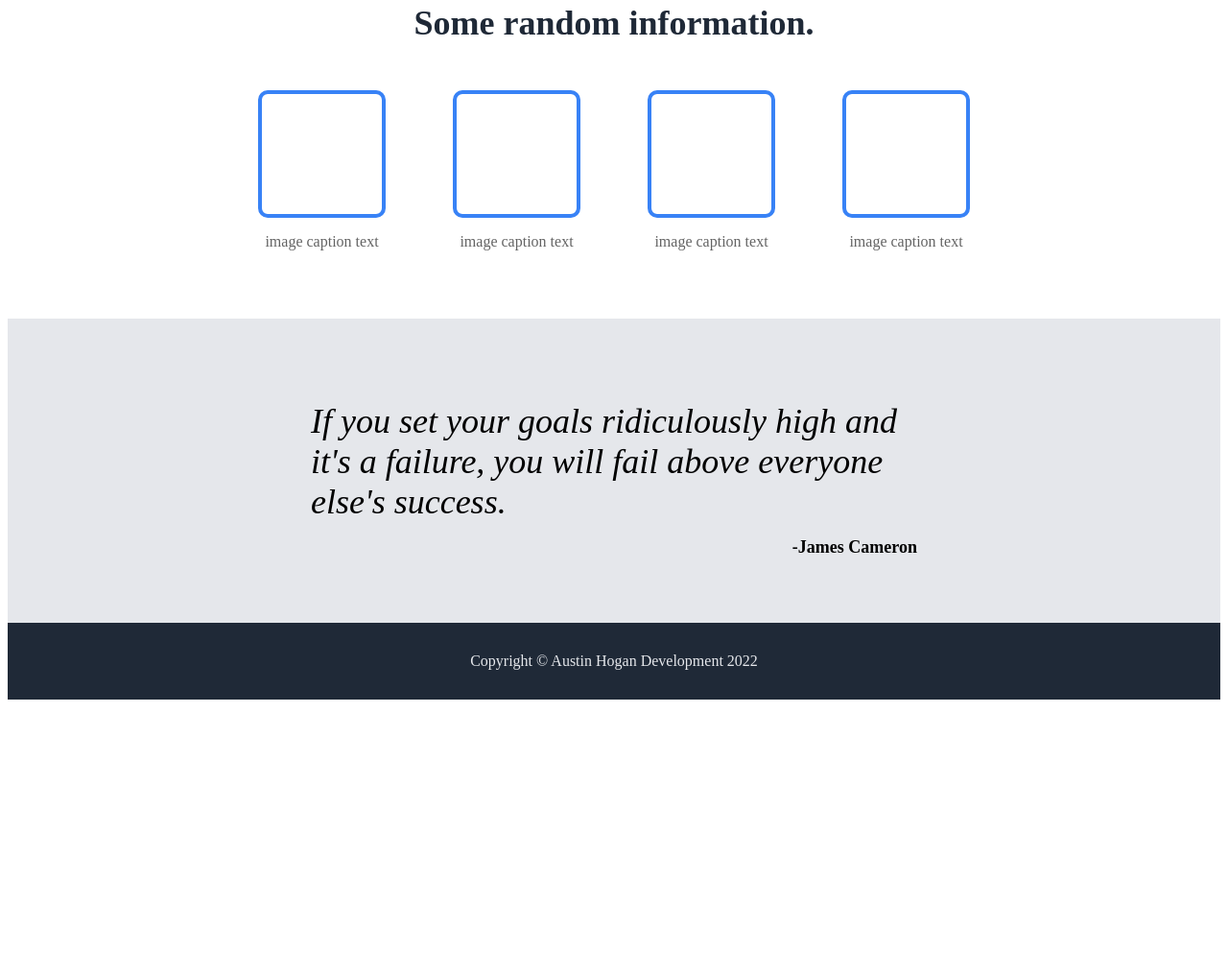
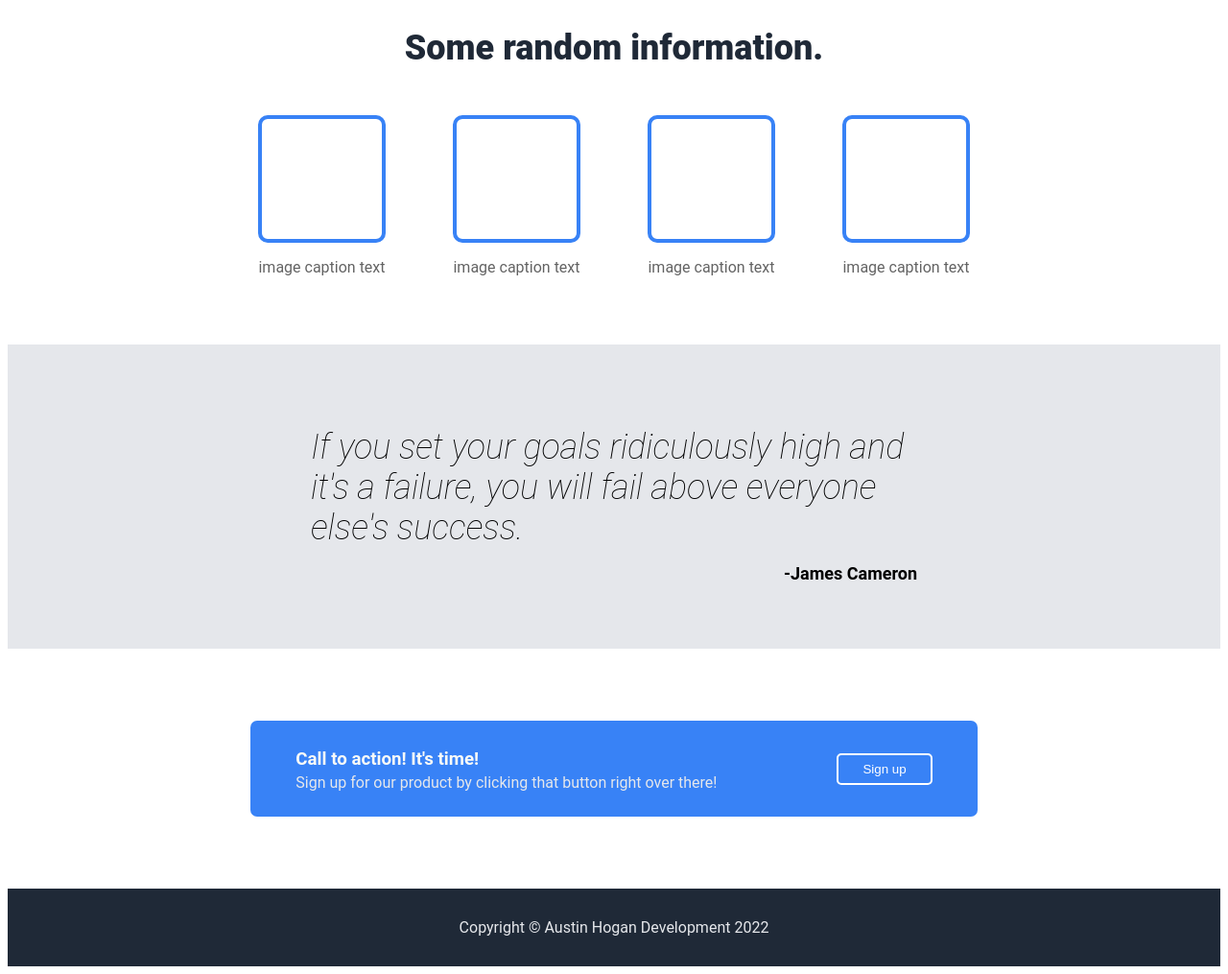
Before and after one commit to Austin-Hogan-Full-Stack-Development/top-landing-page-challenge, a plain HTML site: page index.html in a window 1280 px wide. Shown: the part 450-1465 px from the top of the page at 96% size. Before the commit the page ends 1187 px from the top, so only its background shows below. Drawn offline with Linux system fonts and the light colour scheme.

Commit message:
Finish Landing Page Challenge

```diff
--- a/index.html
+++ b/index.html
@@ -57,11 +57,20 @@
             </div>
         </div>
         <div class="section3">
-            <p class="testimonial">If you set your goals ridiculously high and it's a failure, you will fail above everyone else's success.</p>
+            <p class="testimonial">If you set your goals ridiculously high and it's a failure, you will fail above
+                everyone else's success.</p>
             <p class="author">-James Cameron</p>
         </div>
         <div class="section4">
-
+            <div class="call2action">
+                <div class="c2a-content">
+                    <h3>Call to action! It's time!</h3>
+                    <p>Sign up for our product by clicking that button right over there!</p>
+                </div>
+                <form action="https://google.com">
+                    <input class="c2a-btn" type="submit" value="Sign up" />
+                </form>
+            </div>
         </div>
         <footer>
             <p>Copyright &copy; Austin Hogan Development 2022</p>
--- a/styles.css
+++ b/styles.css
@@ -1,4 +1,7 @@
 
+body {
+    font-family: 'Roboto', sans-serif;
+}
 .navbar {
     background-color: #1F2937;
     color: white;
@@ -64,7 +67,7 @@
     color: #E5E7EB;
 }
 
-.hero-btn {
+.hero-btn, .c2a-btn {
     border: none;
     color: white;
     background-color: #3882F6;
@@ -142,6 +145,40 @@
     margin-top: -20px;
 }
 
+.section4 {
+    display: flex;
+    justify-content: center;
+}
+
+.call2action {
+    display: flex;
+    background-color: #3882F6;
+    color: #F9FAF8;
+    width: 60%;
+    justify-content: center;
+    align-items: center;
+    margin: 75px 0;
+    padding: 10px 0;
+    border-radius: 7px;
+}
+
+.call2action p {
+    color: #E5E7EB;
+}
+
+.c2a-content {
+    margin-right: 125px;
+}
+
+.c2a-content p {
+    margin-top: -15px;
+}
+
+.c2a-btn {
+    border-width: 2px;
+    border-style: solid;
+}
+
 
 footer {
     background-color: #1F2937;
```
